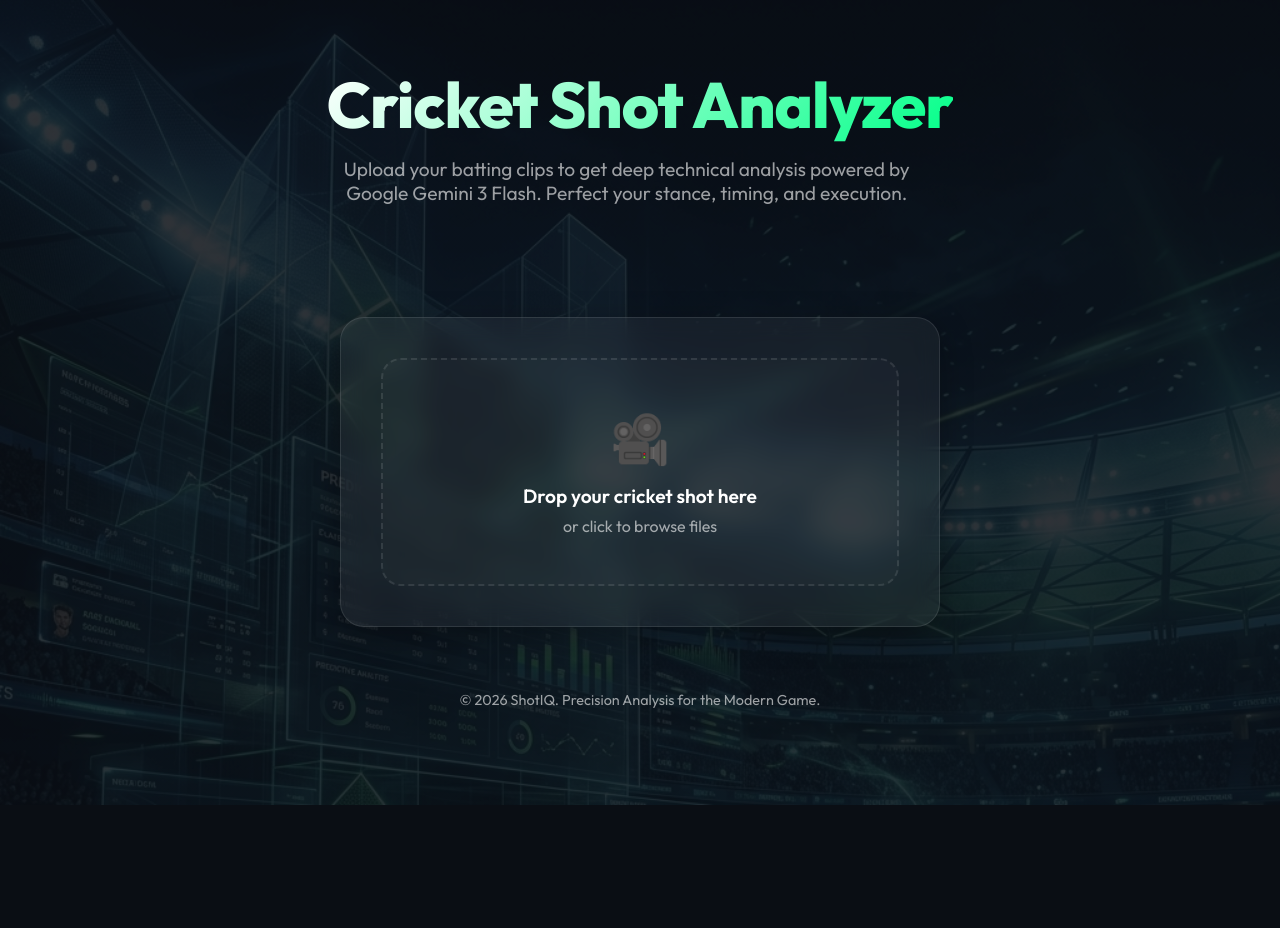
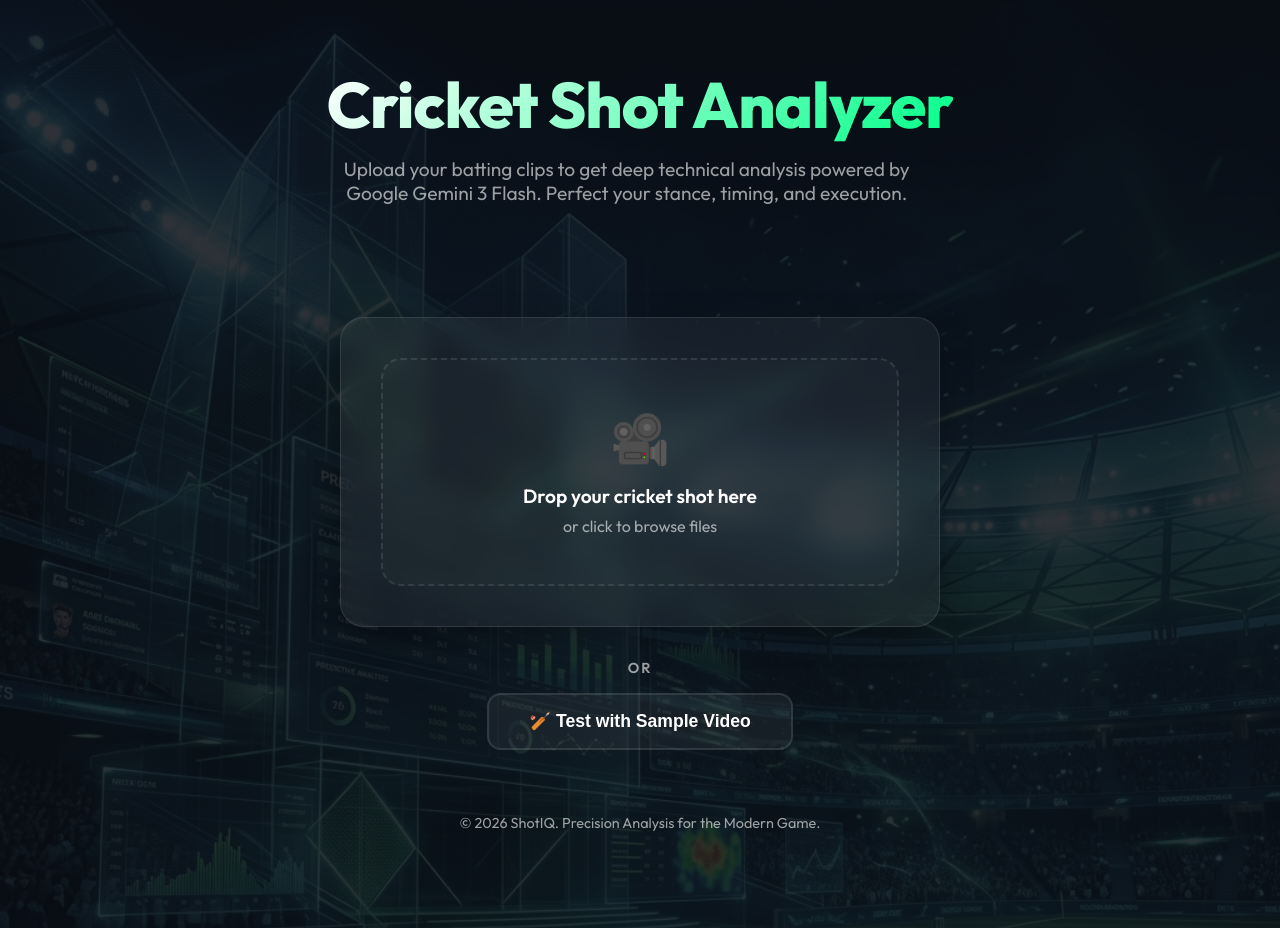
Before and after one commit to nippunrana/shotiq, a React (Vite) app: page / in a window 1280 px wide. Before the commit the page ends 805 px from the top, so only its background shows below. Built offline with nearby package versions, Linux system fonts and the light colour scheme; no server answers.

Commit message:
Add sample video test feature

```diff
--- a/src/App.jsx
+++ b/src/App.jsx
@@ -6,6 +6,7 @@ import { analyzeVideo } from './utils/gemini'
 function App() {
   const [analysis, setAnalysis] = useState('');
   const [analyzing, setAnalyzing] = useState(false);
+  const [loadingSample, setLoadingSample] = useState(false);
   const [videoUrl, setVideoUrl] = useState(null);
   const videoRef = useRef(null);
 
@@ -34,6 +35,23 @@ function App() {
     }
   };
 
+  const handleSampleTest = async () => {
+    const sampleUrl = "https://firebasestorage.googleapis.com/v0/b/shotiq-eb03a.firebasestorage.app/o/videos%2F1777807311264_WhatsApp%20Video%202026-05-03%20at%2016.22.51.mp4?alt=media&token=809168e9-8b88-4630-bbae-a10e297964c5";
+    setLoadingSample(true);
+    try {
+      const response = await fetch(sampleUrl);
+      if (!response.ok) throw new Error("Failed to fetch sample video");
+      const blob = await response.blob();
+      const file = new File([blob], "sample_video.mp4", { type: "video/mp4" });
+      await handleUploadSuccess(file);
+    } catch (error) {
+      console.error("Sample video error:", error);
+      alert("Could not load sample video. Please try uploading your own.");
+    } finally {
+      setLoadingSample(false);
+    }
+  };
+
   const handleReset = () => {
     if (videoUrl) {
       URL.revokeObjectURL(videoUrl);
@@ -55,7 +73,31 @@ function App() {
 
       <main className="main-content">
         {!videoUrl ? (
-          <VideoUploader onUploadSuccess={handleUploadSuccess} />
+          <div style={{ display: 'flex', flexDirection: 'column', alignItems: 'center', gap: '2rem', width: '100%' }}>
+            <VideoUploader onUploadSuccess={handleUploadSuccess} />
+            <div style={{ textAlign: 'center' }}>
+              <p style={{ color: 'var(--text-dim)', marginBottom: '1rem', fontSize: '0.9rem', fontWeight: '600', letterSpacing: '2px' }}>OR</p>
+              <button
+                onClick={handleSampleTest}
+                className="btn-secondary"
+                disabled={loadingSample}
+                style={{
+                  padding: '1rem 2.5rem',
+                  display: 'flex',
+                  alignItems: 'center',
+                  gap: '0.75rem',
+                  fontSize: '1.1rem',
+                  borderWidth: '2px'
+                }}
+              >
+                {loadingSample ? (
+                  <>⏳ Preparing Sample...</>
+                ) : (
+                  <>🏏 Test with Sample Video</>
+                )}
+              </button>
+            </div>
+          </div>
         ) : (
           <div className="results-container">
             <div className="video-section glass-card">
```
